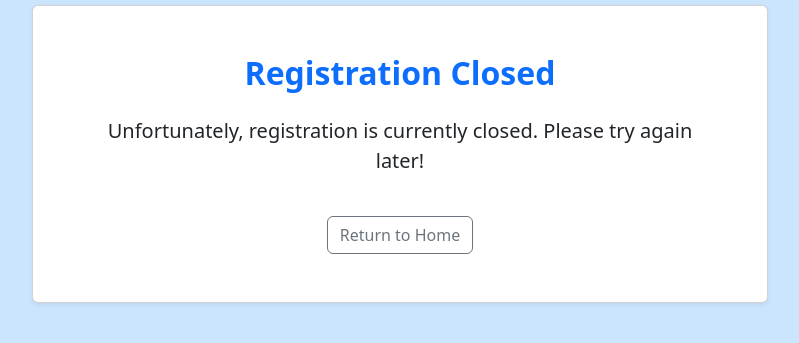
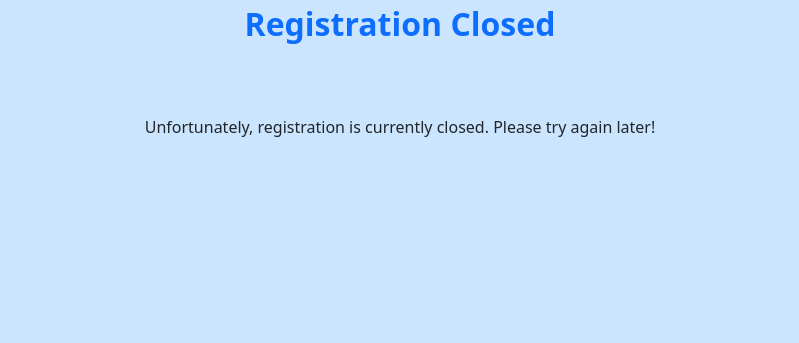
Before and after one commit to ViSaLrOxX/DormGuide, a Django app: template templates/registration/registration_closed.html in a window 1280 px wide. Shown: the part 80-423 px from the top of the page, without its empty margins (240-1039 px from the left). Run offline with Django 3.2, Linux system fonts and the light colour scheme; the template is opened without the code that fills it, so the values that code supplies are empty; some libraries are stand-ins or nearby versions.

Commit message:
Update registration_closed.html

```diff
--- a/templates/registration/registration_closed.html
+++ b/templates/registration/registration_closed.html
@@ -5,18 +5,13 @@
 {% endblock %}
 
 {% block content %}
-<div class="container">
-    <div class="row justify-content-center">
-        <div class="col-lg-8">
-            <div class="card shadow-sm rounded p-5 text-center">
-                <h2 class="text-primary fw-bold mb-4">Registration Closed</h2>
-                <p class="lead">Unfortunately, registration is currently closed. Please try again later!</p>
+    <div class="d-flex flex-column col-8 mx-auto align-items-center justify-content-center">
+        <div class="row w-100 mb-5">
+            <h2 class="text-center text-primary mb-4 fw-bold">Registration Closed</h2>
+        </div>
 
-                <div class="mt-4">
-                    <a href="{% url 'dormguide:index' %}" class="btn btn-outline-secondary">Return to Home</a>
-                </div>
-            </div>
+        <div clas="row w-100">
+            <p class="text-center">Unfortunately, registration is currently closed. Please try again later!</p>
         </div>
     </div>
-</div>
-{% endblock %}
+{% endblock content %}
```
